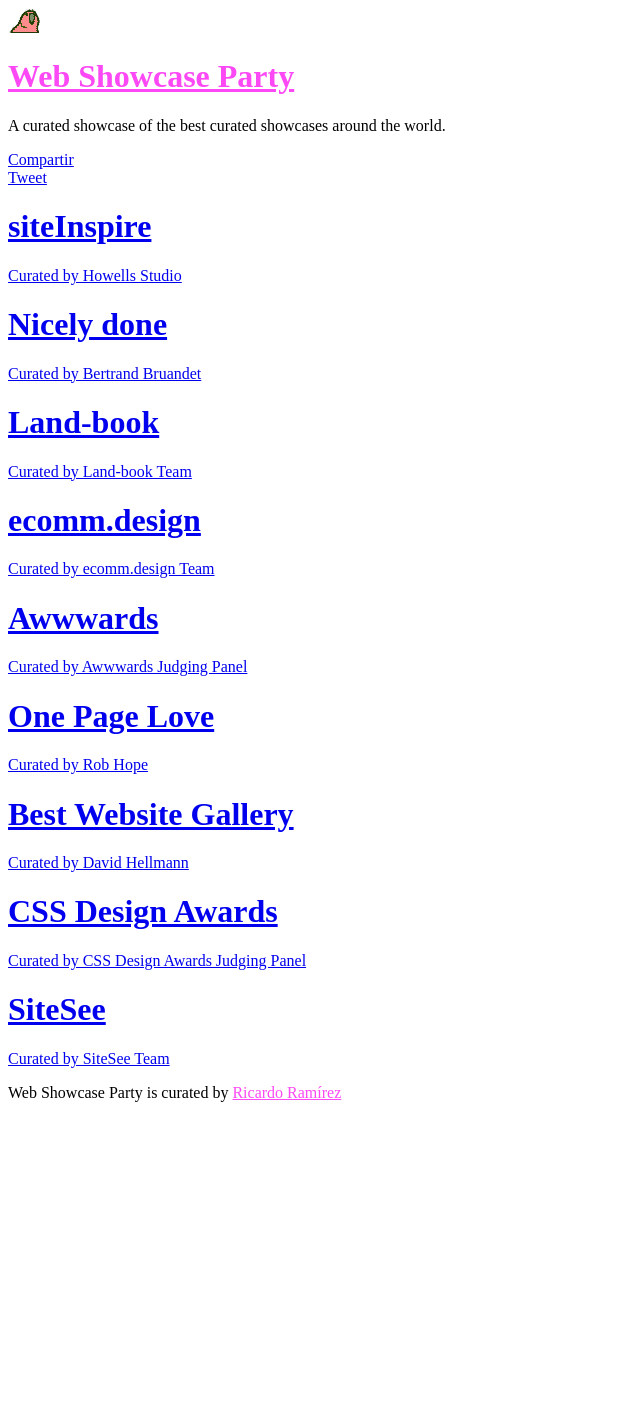
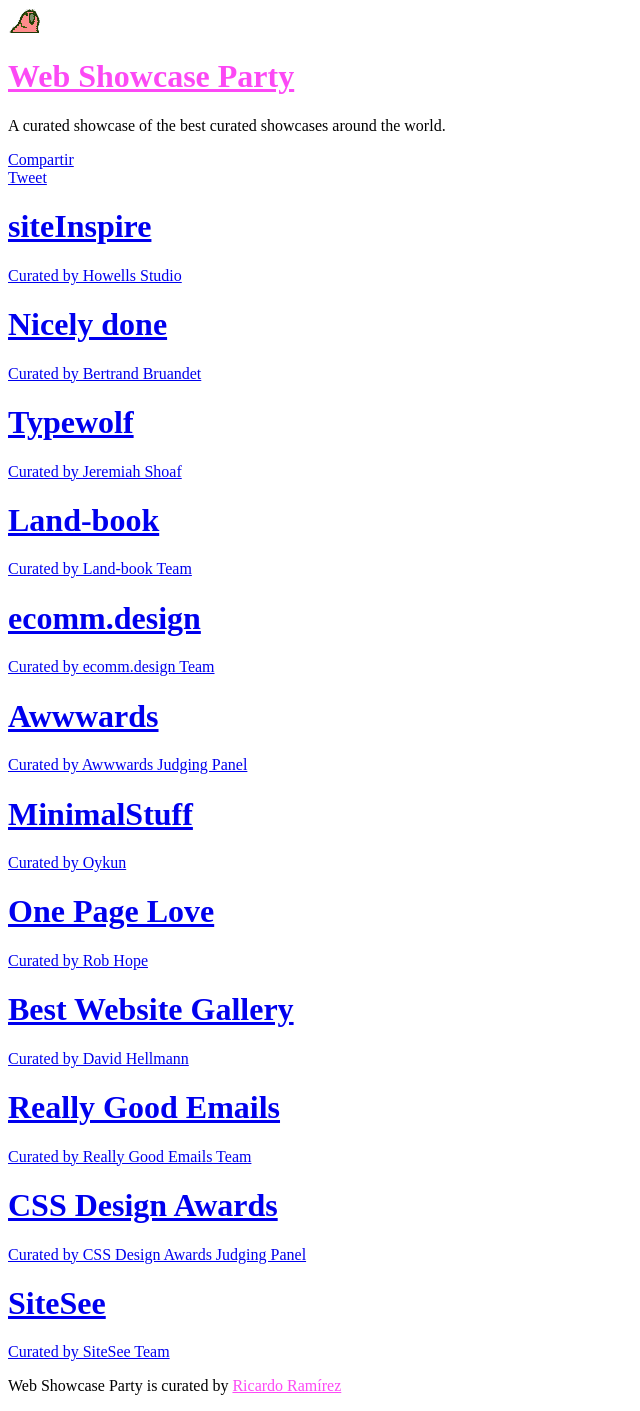
Before and after one commit to ricardoerl/webshowcase-party, a Jekyll site: the page built from index.html, in a window 1280 px wide. Shown: the whole page, without its empty margins (0-640 px from the left). Built offline with Jekyll 4.4.1, drawn with Linux system fonts in a browser that asks for light colours; comment, search, counter and statistics services are not loaded; before the commit the page ends 1118 px from its top, so only the background shows below that.

Commit message:
Add more showcases

```diff
--- a/_data/websites.json
+++ b/_data/websites.json
@@ -10,6 +10,12 @@
       "name": "Nicely done",
       "url": "http://nicelydone.club",
       "curated_by": "Bertrand Bruandet",
+      "has_newsletter": true
+    },
+    {
+      "name": "Typewolf",
+      "url": "https://www.typewolf.com/",
+      "curated_by": "Jeremiah Shoaf",
       "has_newsletter": true
     },
     {
@@ -31,6 +37,12 @@
       "has_newsletter": false
     },
     {
+      "name": "MinimalStuff",
+      "url": "http://minimalstuff.com/",
+      "curated_by": "Oykun",
+      "has_newsletter": false
+    },
+    {
       "name": "One Page Love",
       "url": "https://onepagelove.com",
       "curated_by": "Rob Hope",
@@ -40,6 +52,12 @@
       "name": "Best Website Gallery",
       "url": "https://bestwebsite.gallery",
       "curated_by": "David Hellmann",
+      "has_newsletter": true
+    },
+    {
+      "name": "Really Good Emails",
+      "url": "http://reallygoodemails.com/",
+      "curated_by": "Really Good Emails Team",
       "has_newsletter": true
     },
     {
```
